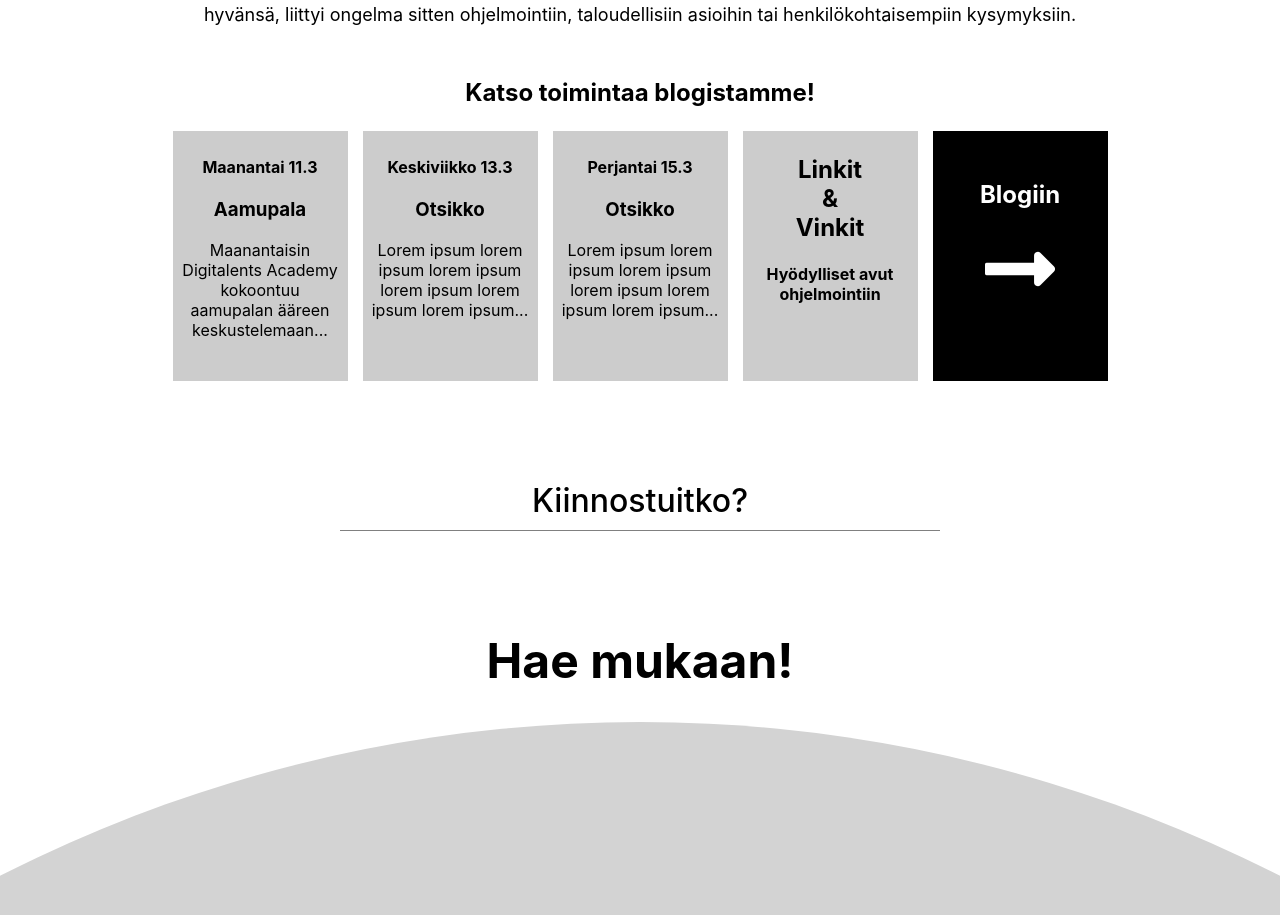
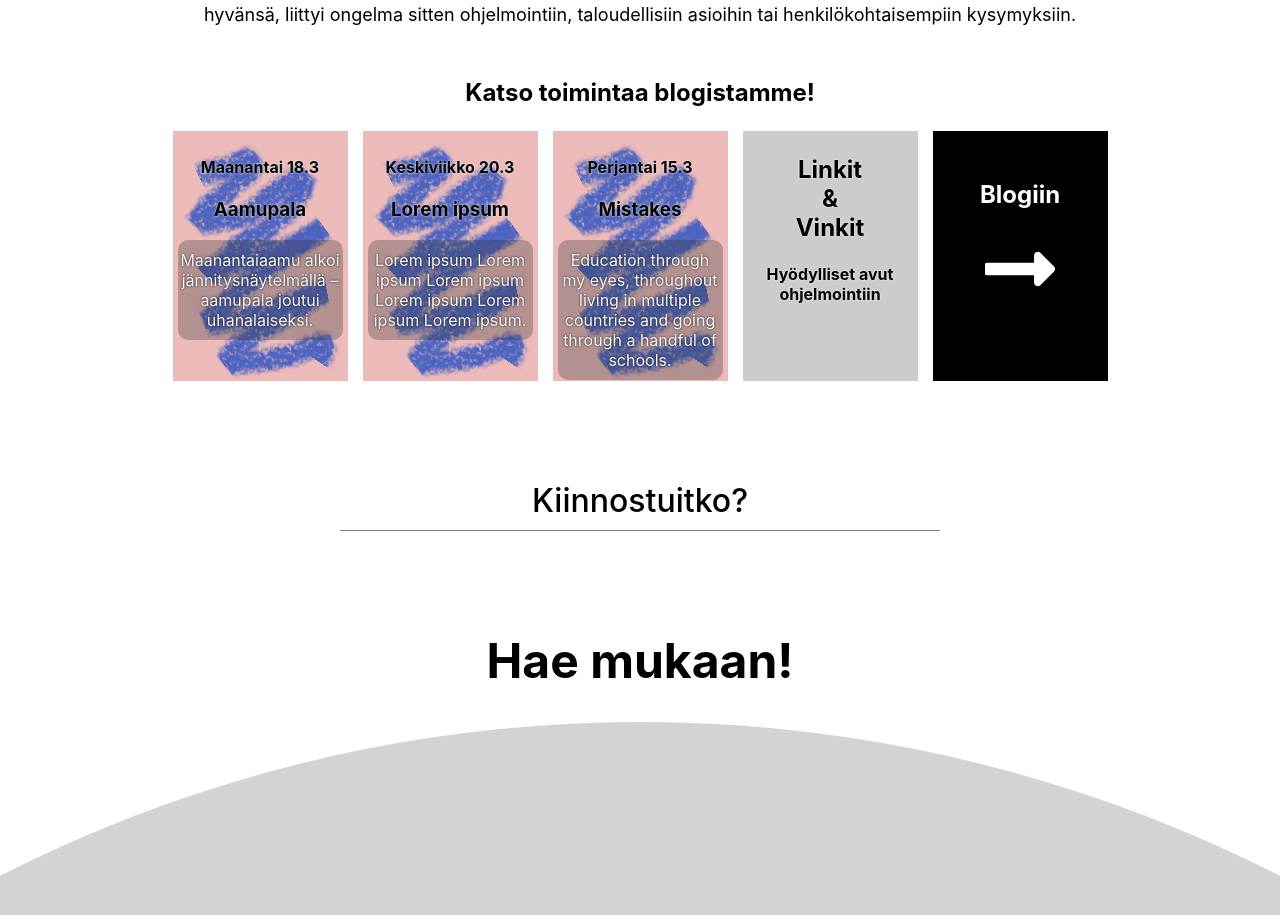
Before and after one commit to digitalents-ictbeginners/website, a React (Create React App) app: page / in a window 1280 px wide. Shown: the part 4888-5803 px from the top of the page. Built offline with nearby package versions, Linux system fonts and the light colour scheme.

Commit message:
jsonify blog preview data and add bgimage, link, styling

```diff
--- a/src/components/Home/BlogPreview.css
+++ b/src/components/Home/BlogPreview.css
@@ -13,6 +13,10 @@
     margin: 0 auto;
 }
 
+.blogPreview a:any-link {
+    text-decoration: none;
+}
+
 .blogPreviewCard {
     box-sizing: border-box;
     width: 175px;
@@ -23,6 +27,19 @@
 .bpcPost {
     padding: 5px;
     background-color: #ccc;
+}
+
+.bpcPost h4, .bpcPost h3, .bpcPost h2 {
+    color: black;
+    text-shadow: 0 0 2px white;
+}
+
+.bpcPost p {
+    padding: 10px 0;
+    color: white;
+    text-shadow: 0 0 2px black;
+    background-color: rgba(50,50,50,0.3);
+    border-radius: 10px;
 }
 
 .bpcLink {
--- a/src/components/Home/BlogPreview.js
+++ b/src/components/Home/BlogPreview.js
@@ -1,38 +1,64 @@
 import React from "react";
 import "./BlogPreview.css";
+import Data from "../../data/blog.json";
 
 class BlogPreview extends React.Component {
+    constructor(){
+        super();
+        this.data = Data; //not sure why this makes it work
+        this.monimg = require("../../imgs/blogpreview/" + this.data.monday.backgroundimage);
+        this.wedimg = require("../../imgs/blogpreview/" + this.data.wednesday.backgroundimage);
+        this.friimg = require("../../imgs/blogpreview/" + this.data.friday.backgroundimage);
+    }
+
+    bgstyle(img){
+        return {
+            backgroundImage: `url(${img})`,
+            backgroundSize: "cover"
+        }
+    }
+
     render(){
         return (
             <div>
                 <h3 className="blogPreviewTitle">{this.props.title}</h3>
                 <div className="blogPreview">
-                    <div className="blogPreviewCard bpcPost">
-                        <h4>Maanantai 11.3</h4>
-                        <h3>Aamupala</h3>
-                        <p>Maanantaisin Digitalents Academy kokoontuu aamupalan
-                            ääreen keskustelemaan...</p>
+                    <a href={Data.monday.link} rel="noopener noreferrer" target="_blank">
+                        <div style={this.bgstyle(this.monimg)} className="blogPreviewCard bpcPost">
+                            <h4>{Data.monday.date}</h4>
+                            <h3>{Data.monday.title}</h3>
+                            <p>{Data.monday.text}</p>
                         </div>
-                    <div className="blogPreviewCard bpcPost">
-                        <h4>Keskiviikko 13.3</h4>
-                        <h3>Otsikko</h3>
-                        <p>Lorem ipsum lorem ipsum lorem ipsum lorem ipsum lorem
-                            ipsum lorem ipsum...</p>
+                    </a>
+                    <a href={Data.monday.link} rel="noopener noreferrer" target="_blank">
+                        <div style={this.bgstyle(this.wedimg)} className="blogPreviewCard bpcPost">
+                            <h4>{Data.wednesday.date}</h4>
+                            <h3>{Data.wednesday.title}</h3>
+                            <p>{Data.wednesday.text}</p>
                         </div>
-                    <div className="blogPreviewCard bpcPost">
-                        <h4>Perjantai 15.3</h4>
-                        <h3>Otsikko</h3>
-                        <p>Lorem ipsum lorem ipsum lorem ipsum lorem ipsum lorem
-                            ipsum lorem ipsum...</p>
+                    </a>
+
+                    <a href={Data.monday.link} rel="noopener noreferrer" target="_blank">
+                        <div style={this.bgstyle(this.friimg)} className="blogPreviewCard bpcPost">
+                            <h4>{Data.friday.date}</h4>
+                            <h3>{Data.friday.title}</h3>
+                            <p>{Data.friday.text}</p>
                         </div>
+                    </a>
+
+                    <a href={Data.monday.link} rel="noopener noreferrer" target="_blank">
                         <div className="blogPreviewCard bpcPost">
                             <h2>Linkit<br/>&amp;<br/>Vinkit</h2>
                             <h4>Hyödylliset avut ohjelmointiin</h4>
                         </div>
+                    </a>
+
+                    <a href={Data.monday.link} rel="noopener noreferrer" target="_blank">
                         <div className="blogPreviewCard bpcLink">
                             <h2>Blogiin</h2>
                             <i className="fas fa-long-arrow-alt-right fa-5x"></i>
                         </div>
+                    </a>
                 </div>
             </div>
         );
--- a/src/data/Home_en.json
+++ b/src/data/Home_en.json
@@ -65,7 +65,7 @@
       "Työskentely tapahtuu modernisti niin itsenäisen opiskelun kuin ryhmäprojektienkin, kuten tilaus- ja harjoitustöiden parissa. Pääset oppimaan kokeilemalla ja tekemällä virheitä apunasi monimuotoiset opiskelumateriaalit sekä hyvä porukka jossa vertaisoppia.",
       "Työkokeilun aikana tukenasi ovat ohjaajat ja kouluttaja, jotka pyrkivät auttamaan tilanteessa missä hyvänsä, liittyi ongelma sitten ohjelmointiin, taloudellisiin asioihin tai henkilökohtaisempiin kysymyksiin."
     ],
-    "toblog": "Katso toimintaa blogistamme!"
+    "toblog": "Katso toimintaa blogistamme! (Mostly in Finnish)"
   },
   "applyinfo": {
     "id": "apply",
--- /dev/null
+++ b/src/data/blog.json
@@ -0,0 +1,24 @@
+{
+    "monday": {
+        "date": "Maanantai 18.3",
+        "title": "Aamupala",
+        "text": "Maanantaiaamu alkoi jännitysnäytelmällä – aamupala joutui uhanalaiseksi.",
+        "link": "https://dtacademy.home.blog/2019/03/18/aamupala-18-3/",
+        "backgroundimage": "blogplaceholder.png"
+    },
+    "wednesday": {
+        "date": "Keskiviikko 20.3",
+        "title": "Lorem ipsum",
+        "text": "Lorem ipsum Lorem ipsum Lorem ipsum Lorem ipsum Lorem ipsum Lorem ipsum.",
+        "link": "https://dtacademy.home.blog",
+        "backgroundimage": "blogplaceholder.png"
+    },
+    "friday": {
+        "date": "Perjantai 15.3",
+        "title": "Mistakes",
+        "text": "Education through my eyes, throughout living in multiple countries and going through a handful of schools.",
+        "link": "https://dtacademy.home.blog/2019/03/15/perjantai-mistakes/",
+        "backgroundimage": "blogplaceholder.png"
+    },
+    "bloglink": "https://dtacademy.home.blog/"
+}
```
Also changed, not shown: src/imgs/blogpreview/blogplaceholder.png (added). Lines whose indentation alone changed are shown as unchanged.
